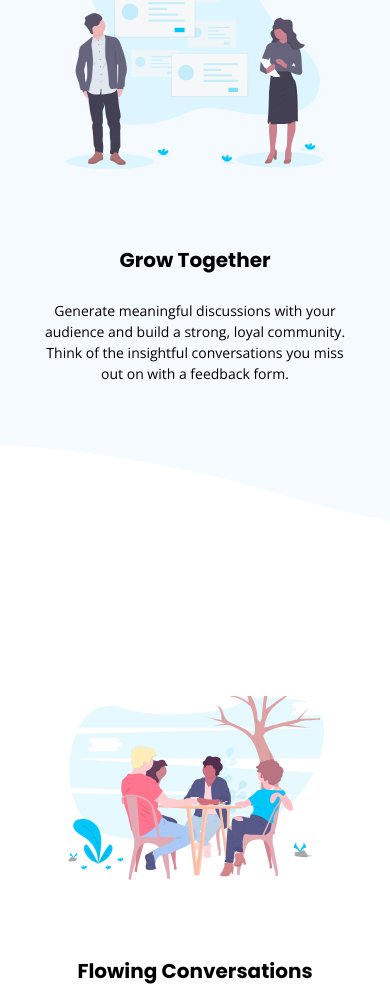
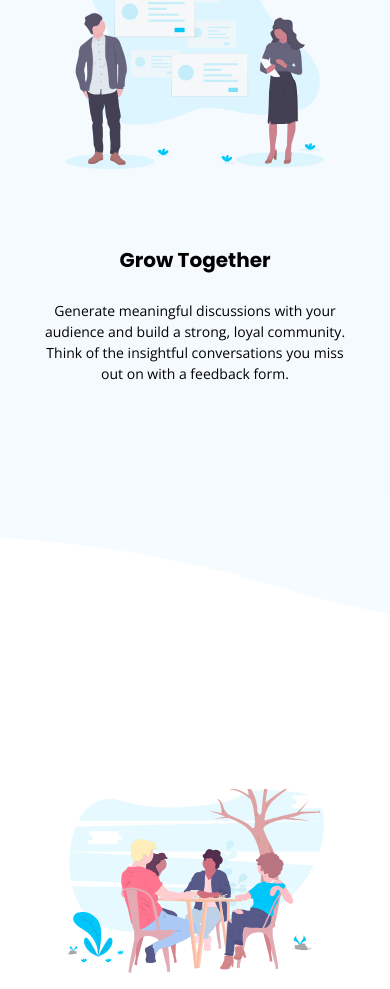
Before and after one commit to rabileon/huddle-landing-page-with-curved-sections, a plain HTML site: page index.html in a window 390 px wide. Shown: the part 1520-2509 px from the top of the page. Drawn offline with nearby package versions, Linux system fonts and the light colour scheme.

Commit message:
🚀 Responsive desing

```diff
--- a/scss/_container.scss
+++ b/scss/_container.scss
@@ -97,7 +97,8 @@
             font-size: $font-size-regular;
             line-height: 24px;
             @include media(mobile-only) {
-                margin: 3vh 0;
+                margin-top: 3vh;
+                margin-bottom: 14vh;
                 font-size: 14px;
                 line-height: 21px;
                 text-align: center;
@@ -168,12 +169,18 @@
     align-items: center;
     flex-direction: column;
     margin: 22vh 0;
+    @include media(mobile-only) {
+        margin-top: 10vh;
+        margin-bottom: 20vh;
+    }
     h2 {
         font-family: $font-family-primary;
         font-size: $font-size-title;
         @include media(mobile-only) {
             font-size: $font-size-large-mobile;
             text-align: center;
+            line-height: 36px;
+            margin-bottom: 5vh;
         }
     }
 }
--- a/scss/_footer.scss
+++ b/scss/_footer.scss
@@ -15,13 +15,12 @@ footer {
 
     .container-footer {
         margin: 5vh 0;
-
         width: 1200px;
         display: flex;
         justify-content: space-between;
 
         @include media(mobile-only) {
-            flex-direction: column;
+            flex-direction: column-reverse;
             width: auto;
         }
 
@@ -31,10 +30,18 @@ footer {
             align-items: flex-start;
             flex-direction: column;
             width: 50%;
+            @include media(mobile-only) {
+                width: 100%;
+                margin-top: 14vh;
+            }
             &-logo {
                 width: 240px;
                 height: 38px;
                 color: white;
+                @include media(mobile-only) {
+                    width: 200px;
+                    height: 32px;
+                }
             }
 
             &-detail {
@@ -44,6 +51,10 @@ footer {
                 font-size: $font-size-footer-detail;
                 font-weight: 600;
                 color: white;
+                @include media(mobile-only) {
+                    line-height: 24px;
+                    width: 320px;
+                }
             }
 
             &-contact {
@@ -55,14 +66,21 @@ footer {
                     justify-content: flex-start;
                     align-items: center;
                     img {
+                        object-fit: contain;
                         width: 24px;
                         height: 24px;
                         margin-right: 1vw;
+                        @include media(mobile-only) {
+                            margin-right: 5vw;
+                        }
                     }
                     p {
                         font-family: $font-family-secondary;
                         font-size: $font-size-regular;
                         color: white;
+                        @include media(mobile-only) {
+                            font-size: 14px;
+                        }
                     }
                 }
             }
@@ -77,10 +95,17 @@ footer {
                     height: 32px;
                     padding: 0;
                     margin-right: 24px;
+                    @include media(mobile-only) {
+                        width: 23px;
+                        margin-right: 14px;
+                    }
 
                     i {
                         font-size: 32px;
                         color: #ffffff;
+                        @include media(mobile-only) {
+                            font-size: 23px;
+                        }
                     }
                 }
             }
@@ -88,11 +113,20 @@ footer {
 
         &__section-right {
             width: 50%;
+            @include media(mobile-only) {
+                display: flex;
+                flex-direction: column;
+                width: 100%;
+            }
             &-title {
                 color: #ffffff;
                 font-family: $font-family-secondary;
                 font-weight: bold;
                 font-size: $font-size-detail;
+                @include media(mobile-only) {
+                    font-size: 20px;
+                    line-height: 30px;
+                }
             }
 
             &-detail {
@@ -101,6 +135,10 @@ footer {
                 font-family: $font-family-secondary;
                 font-size: $font-size-footer-detail;
                 font-weight: 600;
+                @include media(mobile-only) {
+                    line-height: 24px;
+                    width: 320px;
+                }
             }
 
             &-mail {
@@ -110,6 +148,15 @@ footer {
                 margin: 5vh 0;
                 @include media(mobile-only) {
                     flex-direction: column;
+                    margin-top: 2vh;
+                    margin-bottom: 8vh;
+                    justify-content: center;
+                    align-items: flex-end;
+
+                    input:first-child {
+                        width: 100%;
+                        margin-bottom: 2vh;
+                    }
                 }
                 input {
                     margin-right: 2vw;
@@ -119,6 +166,9 @@ footer {
                     font-family: $font-family-primary;
                     font-size: $font-size-regular;
                     border-radius: 5px;
+                    @include media(mobile-only) {
+                        margin-right: 0;
+                    }
                 }
             }
         }
--- a/scss/_globals.scss
+++ b/scss/_globals.scss
@@ -85,5 +85,8 @@ body {
         align-items: center;
         border-radius: 5px;
         font-weight: bold;
+        @include media(mobile-only) {
+            font-size: 16px;
+        }
     }
 }
```
Also changed, not shown: css/styles.css, 1 other file.
